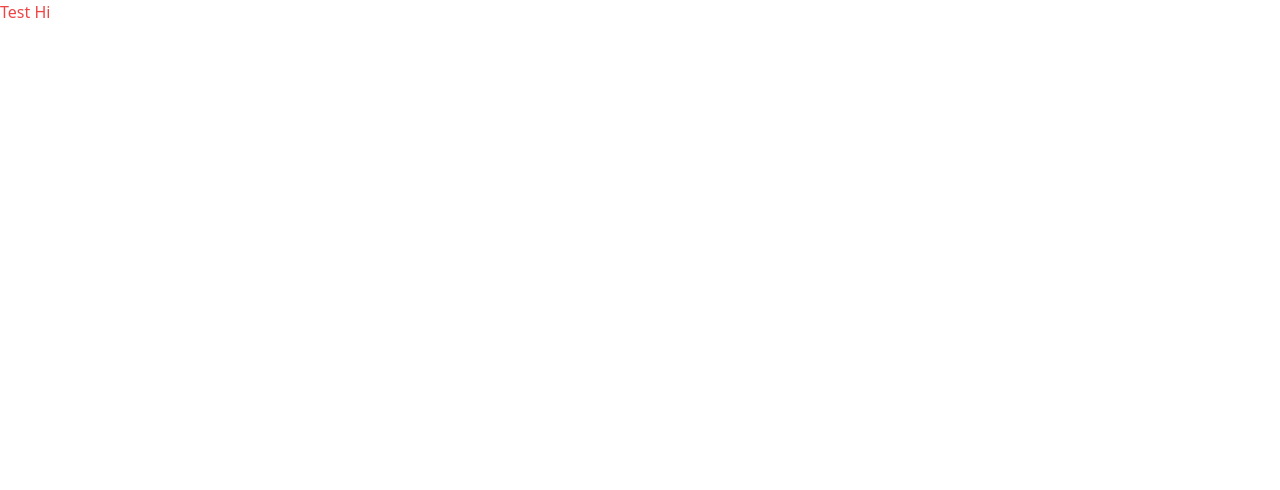
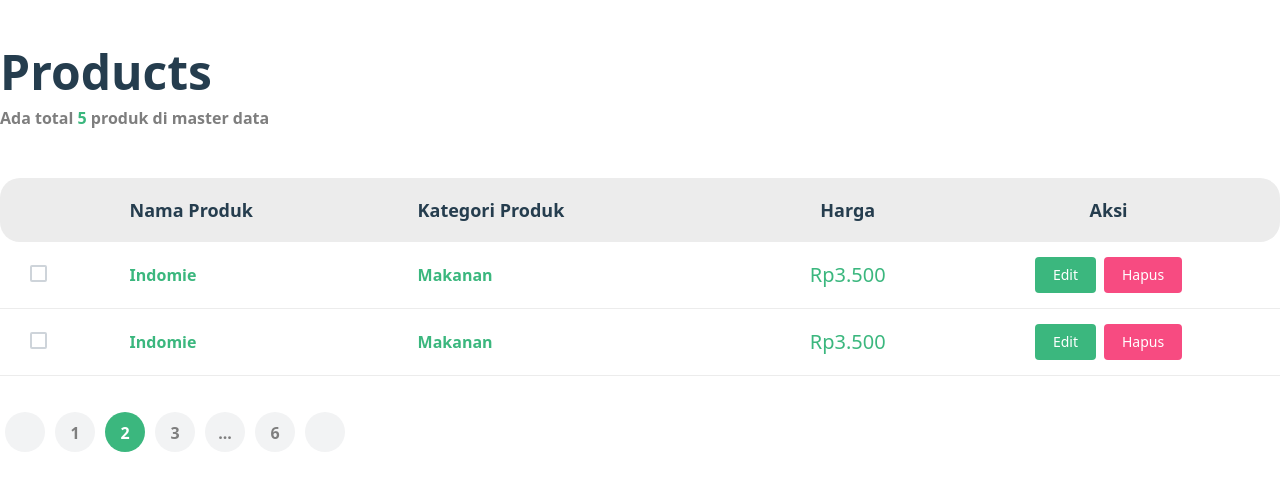
Before and after one commit to nothing628/kasir-api, a Vue app: page / in a window 1280 px wide. Shown: the top 490 px of the page. Built offline with nearby package versions, Linux system fonts and the light colour scheme; the HTML template or start-up script is replaced by a standard one.

Commit message:
add homepage route

```diff
--- a/resources/js/App.vue
+++ b/resources/js/App.vue
@@ -1,5 +1,9 @@
 <template>
   <div>
-    <h1 class="text-red-500">Test Hi</h1>
+    <RouterView></RouterView>
   </div>
 </template>
+
+<script lang="ts" setup>
+import {RouterView} from 'vue-router'
+</script>
--- /dev/null
+++ b/resources/js/Components/TablePagination.vue
@@ -0,0 +1,19 @@
+<template>
+  <div class="my-5">
+    <nav aria-label="Page navigation">
+      <ul class="flex pl-0 justify-start">
+        <li class="mx-[5px]">
+          <a class="block w-10 h-10 text-[#7e7e7e] bg-[#f2f3f4] rounded-[40px] text-center leading-[42px] font-bold transition-all hover:bg-[#3BB77E] hover:text-white" href="#"><i class="fi-rs-arrow-small-left"></i></a>
+        </li>
+        <li class="mx-[5px]"><a class="block w-10 h-10 text-[#7e7e7e] bg-[#f2f3f4] rounded-[40px] text-center leading-[42px] font-bold transition-all hover:bg-[#3BB77E] hover:text-white" href="#">1</a></li>
+        <li class="mx-[5px]"><a class="block w-10 h-10 text-[#fff] bg-[#3BB77E] rounded-[40px] text-center leading-[42px] font-bold transition-all hover:bg-[#3BB77E] hover:text-white" href="#">2</a></li>
+        <li class="mx-[5px]"><a class="block w-10 h-10 text-[#7e7e7e] bg-[#f2f3f4] rounded-[40px] text-center leading-[42px] font-bold transition-all hover:bg-[#3BB77E] hover:text-white" href="#">3</a></li>
+        <li class="mx-[5px]"><a class="block w-10 h-10 text-[#7e7e7e] bg-[#f2f3f4] rounded-[40px] text-center leading-[42px] font-bold transition-all hover:bg-[#3BB77E] hover:text-white" href="#">...</a></li>
+        <li class="mx-[5px]"><a class="block w-10 h-10 text-[#7e7e7e] bg-[#f2f3f4] rounded-[40px] text-center leading-[42px] font-bold transition-all hover:bg-[#3BB77E] hover:text-white" href="#">6</a></li>
+        <li class="mx-[5px]">
+          <a class="block w-10 h-10 text-[#7e7e7e] bg-[#f2f3f4] rounded-[40px] text-center leading-[42px] font-bold transition-all hover:bg-[#3BB77E] hover:text-white" href="#"><i class="fi-rs-arrow-small-right"></i></a>
+        </li>
+      </ul>
+    </nav>
+  </div>
+</template>
--- /dev/null
+++ b/resources/js/Components/TableProduct.vue
@@ -0,0 +1,53 @@
+<template>
+  <div class="overflow-x-auto">
+    <table class="w-full mb-4 text-[#212529] align-top">
+      <thead>
+        <tr>
+          <th class="bg-[#ececec] text-[#253D4E] py-[18px] pl-[30px] text-lg font-bold rounded-l-[20px]"></th>
+          <th class="bg-[#ececec] text-[#253D4E] py-[18px] text-lg text-left font-bold">Nama Produk</th>
+          <th class="bg-[#ececec] text-[#253D4E] py-[18px] text-lg text-left font-bold">Kategori Produk</th>
+          <th class="bg-[#ececec] text-[#253D4E] py-[18px] text-lg font-bold">Harga</th>
+          <th class="bg-[#ececec] text-[#253D4E] py-[18px] text-lg font-bold rounded-r-[20px]">Aksi</th>
+        </tr>
+      </thead>
+      <tbody>
+        <tr class="border-b border-b-[#ececec]">
+          <td class="py-[15px] pl-[30px] align-middle">
+            <input class="hidden" type="checkbox" />
+            <label
+              class="mb-[5px] text-[#687188] p-0 relative cursor-pointer align-middle before:content-[''] before:inline-block before:w-[17px] before:h-[17px] before:mr-2 before:rounded-[2px] before:border-2 before:border-[#ced4da] after:content-[''] after:absolute after:w-[11px] after:h-[6px] after:left-[3px] after:top-1/2 after:opacity-0 after:border-l-2 after:border-b-2 after:border-b-white after:border-l-white after:-translate-y-[65%] after:-rotate-45"></label>
+          </td>
+          <td class="py-[15px]">
+            <a class="text-[#3BB77E] text-base font-bold">Indomie</a>
+          </td>
+          <td class="py-[15px]">
+            <a class="text-[#3BB77E] text-base font-bold">Makanan</a>
+          </td>
+          <td class="py-[15px] text-center"><h3 class="text-[#3BB77E] text-xl">Rp3.500</h3></td>
+          <td class="py-[15px] text-center">
+            <button class="py-2 px-[18px] bg-[#3BB77E] text-white text-sm rounded-[4px] transition-all hover:bg-[#FDC040] mr-2">Edit</button>
+            <button class="py-2 px-[18px] bg-[#f74b81] text-white text-sm rounded-[4px] transition-all hover:bg-[#FDC040]">Hapus</button>
+          </td>
+        </tr>
+        <tr class="border-b border-b-[#ececec]">
+          <td class="py-[15px] pl-[30px] align-middle">
+            <input class="hidden" type="checkbox" />
+            <label
+              class="mb-[5px] text-[#687188] p-0 relative cursor-pointer align-middle before:content-[''] before:inline-block before:w-[17px] before:h-[17px] before:mr-2 before:rounded-[2px] before:border-2 before:border-[#ced4da] after:content-[''] after:absolute after:w-[11px] after:h-[6px] after:left-[3px] after:top-1/2 after:opacity-0 after:border-l-2 after:border-b-2 after:border-b-white after:border-l-white after:-translate-y-[65%] after:-rotate-45"></label>
+          </td>
+          <td class="py-[15px]">
+            <a class="text-[#3BB77E] text-base font-bold">Indomie</a>
+          </td>
+          <td class="py-[15px]">
+            <a class="text-[#3BB77E] text-base font-bold">Makanan</a>
+          </td>
+          <td class="py-[15px] text-center"><h3 class="text-[#3BB77E] text-xl">Rp3.500</h3></td>
+          <td class="py-[15px] text-center">
+            <button class="py-2 px-[18px] bg-[#3BB77E] text-white text-sm rounded-[4px] transition-all hover:bg-[#FDC040] mr-2">Edit</button>
+            <button class="py-2 px-[18px] bg-[#f74b81] text-white text-sm rounded-[4px] transition-all hover:bg-[#FDC040]">Hapus</button>
+          </td>
+        </tr>
+      </tbody>
+    </table>
+  </div>
+</template>
--- /dev/null
+++ b/resources/js/Pages/HomePage.vue
@@ -0,0 +1,17 @@
+<template>
+  <div class="max-w-screen-xl mt-12 mb-7 mx-auto">
+    <div class="mb-12">
+      <h1 class="text-[#253D4E] text-5xl font-bold mb-[10px]">Products</h1>
+      <h6 class="text-[#7E7E7E] text-base font-bold">Ada total <span class="text-[#3BB77E]">5</span> produk di master
+        data</h6>
+    </div>
+
+    <TableProduct></TableProduct>
+    <TablePagination></TablePagination>
+  </div>
+</template>
+
+<script setup lang="ts">
+import TableProduct from '../Components/TableProduct.vue';
+import TablePagination from '../Components/TablePagination.vue';
+</script>
--- a/resources/js/main.ts
+++ b/resources/js/main.ts
@@ -1,6 +1,7 @@
 //import 'vite/modulepreload-polyfill'
 import "./style.css";
 import { createApp } from "vue";
+import router from "./router";
 import App from "./App.vue";
 
-createApp(App).mount('#app');
+createApp(App).use(router).mount("#app");
--- /dev/null
+++ b/resources/js/router.ts
@@ -0,0 +1,13 @@
+import { createRouter, createWebHashHistory } from "vue-router";
+
+const router = createRouter({
+  history: createWebHashHistory(),
+  routes: [
+    {
+      path: "/",
+      component: import("./Pages/HomePage.vue"),
+    },
+  ],
+});
+
+export default router;
```
